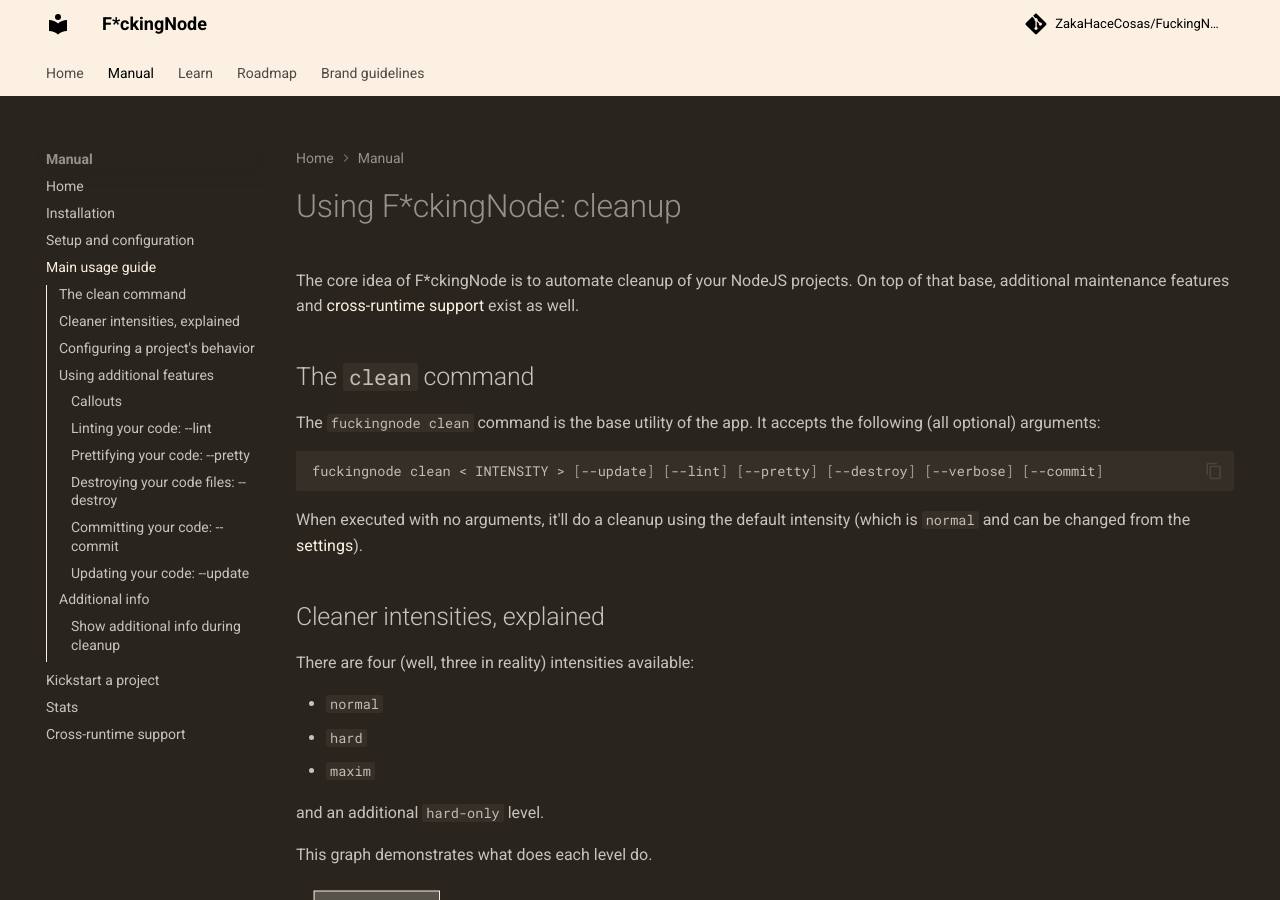
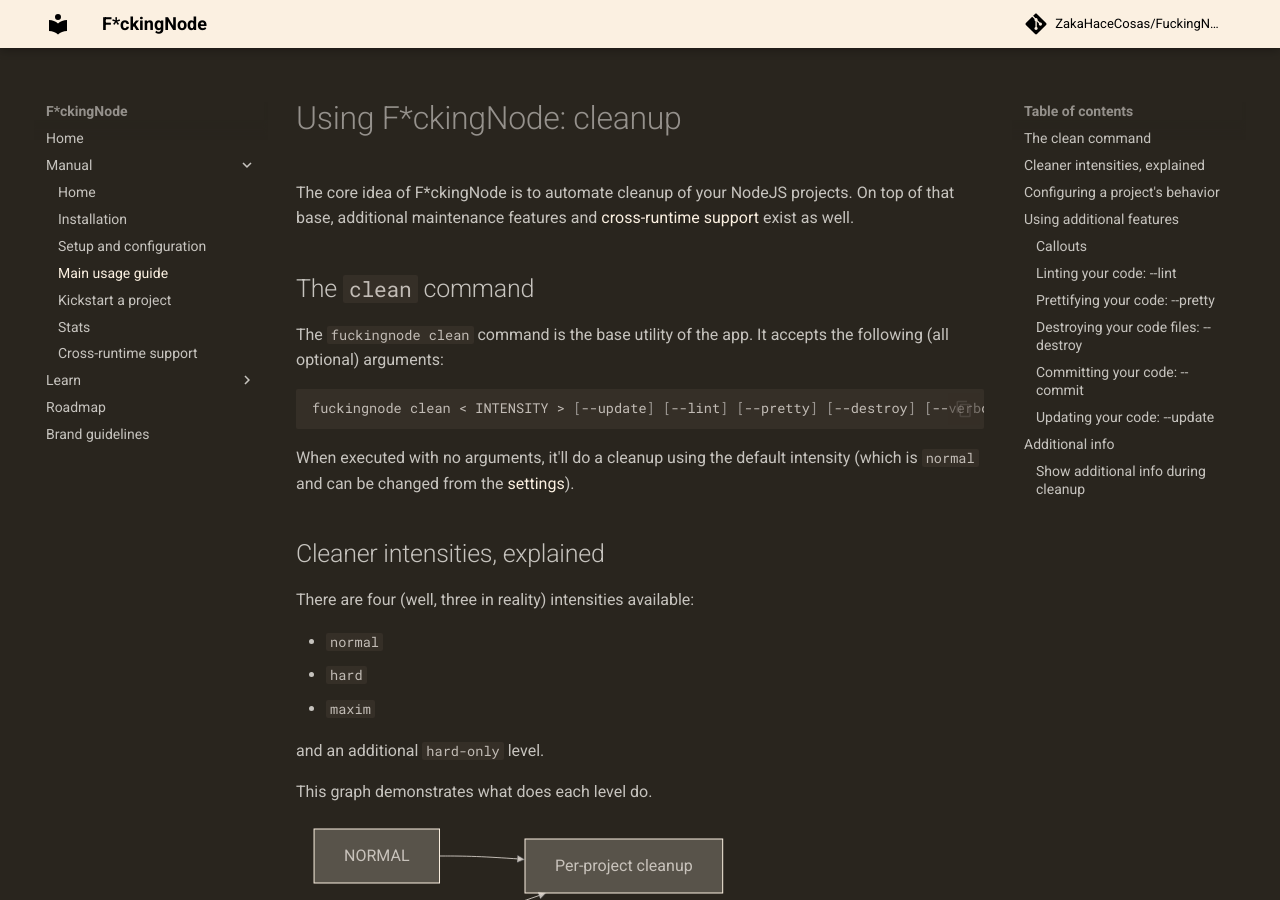
Before and after one commit to ZakaHaceCosas/FuckingNode, an MkDocs documentation site: the page built from docs/manual/usage.md, in a window 1280 px wide and 900 px high. Built offline with MkDocs 1.6.1 and Material for MkDocs 9.7.7, drawn with Linux system fonts in a browser that asks for light colours; comment, search, counter and statistics services are not loaded.

Commit message:
funny(?) test

```diff
--- a/mkdocs.yml
+++ b/mkdocs.yml
@@ -38,14 +38,14 @@
     # favicon: /path/to/logo.png (when we have it)
 
     features:
-        - navigation.path
-        - navigation.tabs
-        - navigation.sections
-        - navigation.top
-        - navigation.tracking
-        - toc.follow
-        - toc.integrate
-        - navigation.expand
+        # - navigation.path
+        # - navigation.tabs
+        # - navigation.sections
+        # - navigation.top
+        # - navigation.tracking
+        # - toc.follow
+        # - toc.integrate
+        # - navigation.expand
         - content.code.copy
 
     palette:
```
